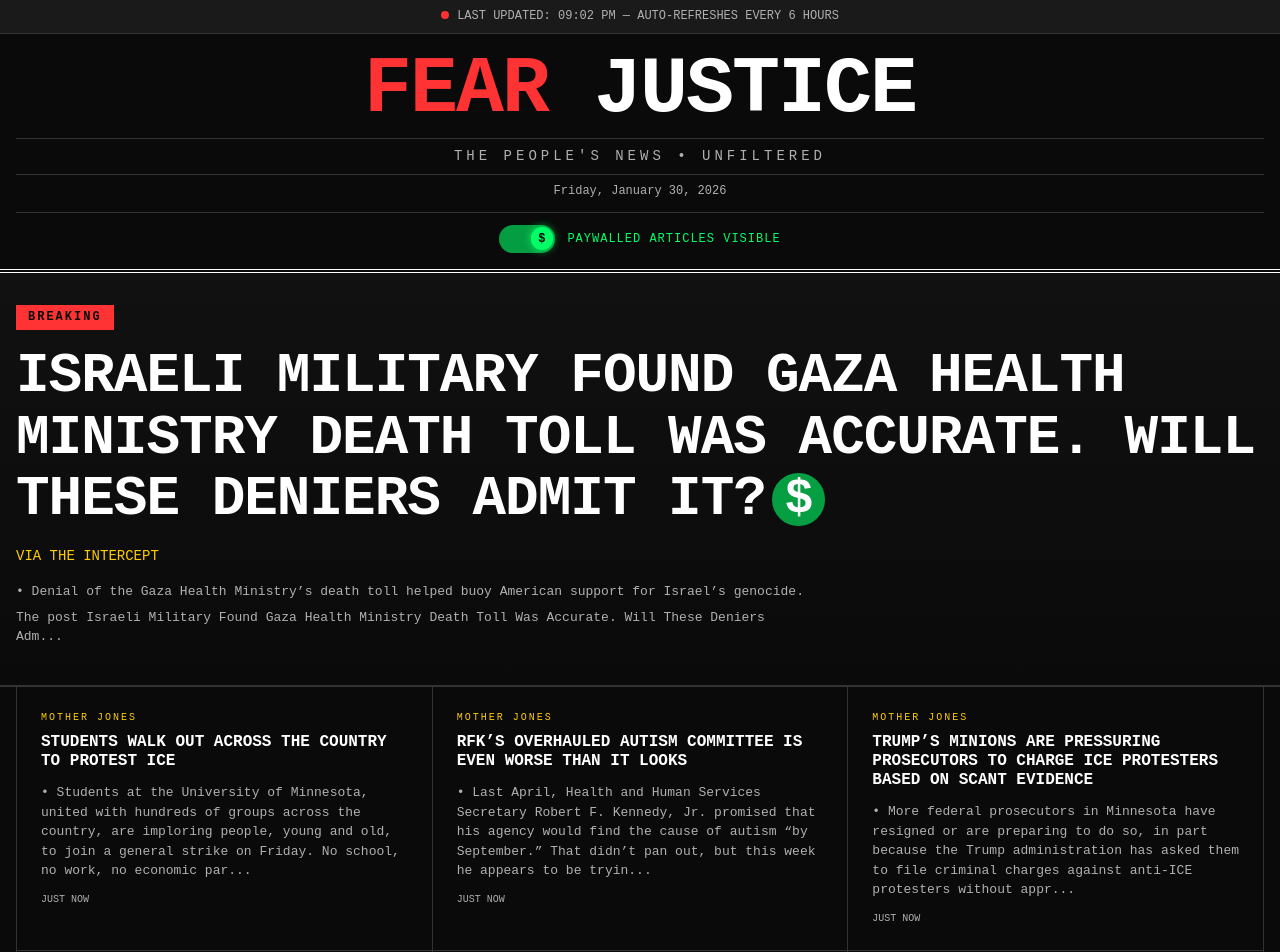
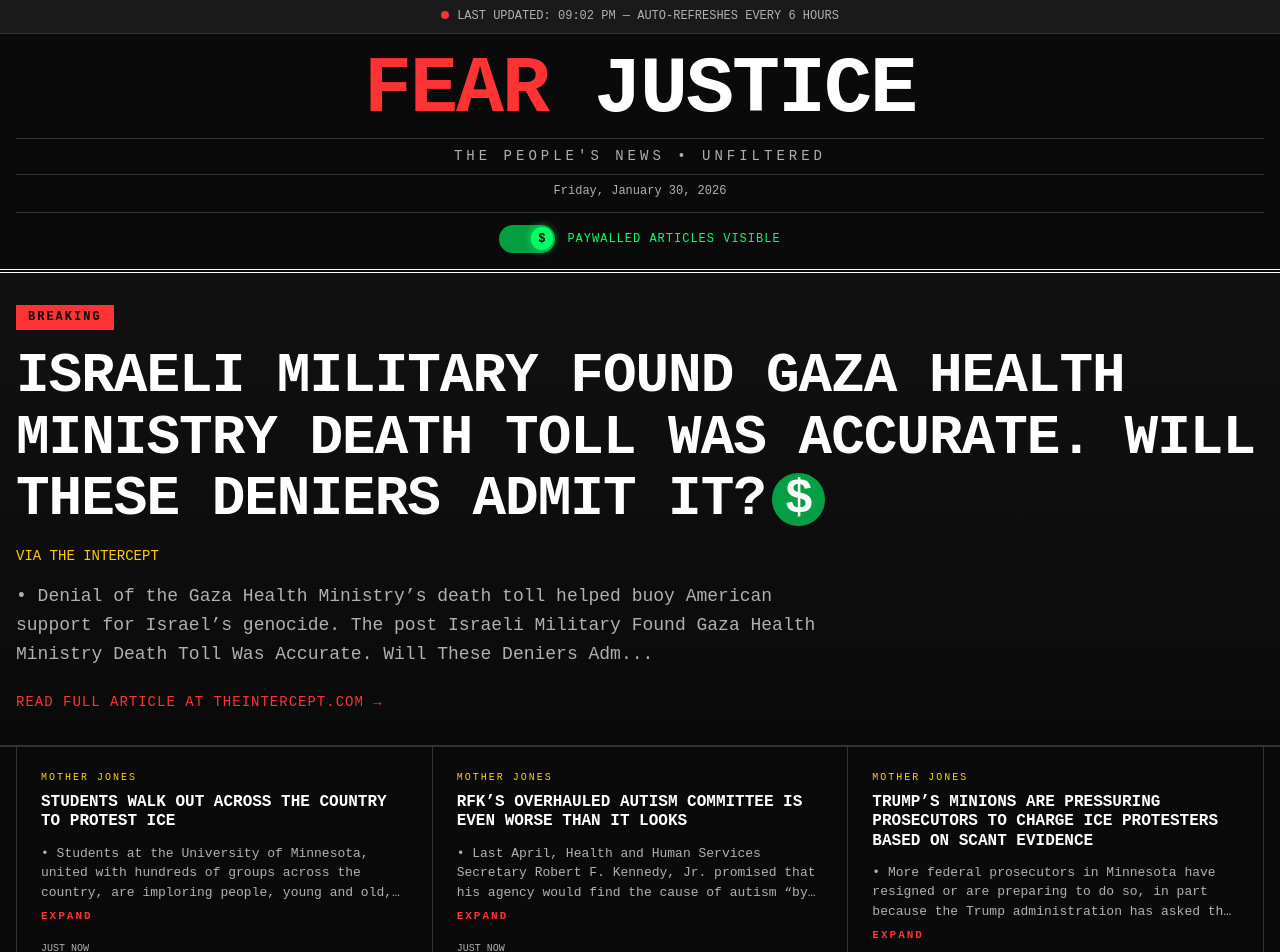
Before and after one commit to gsyamada/fearjustice, a Next.js app: page / in a window 1280 px wide. Shown: the top 952 px of the page. Built offline with nearby package versions, Linux system fonts and the light colour scheme.

Commit message:
Add expand/collapse for articles with teaser and full summary
Amp-Thread-ID: https://ampcode.com/threads/T-019c105f-a630-7556-94c7-4be0d43fb163
Co-authored-by: Amp <amp@ampcode.com>

```diff
--- a/app/globals.css
+++ b/app/globals.css
@@ -192,10 +192,20 @@ a:hover {
   line-height: 1.6;
   color: var(--text-secondary);
   max-width: 800px;
+  margin-bottom: 1rem;
 }
 
-.headline-summary p {
-  margin-bottom: 0.5rem;
+.headline-read-link {
+  display: inline-block;
+  font-size: 0.875rem;
+  color: var(--accent-red);
+  text-transform: uppercase;
+  letter-spacing: 1px;
+  margin-top: 0.5rem;
+}
+
+.headline-read-link:hover {
+  color: var(--text-primary);
 }
 
 /* News grid - newspaper style */
@@ -254,10 +264,51 @@ a:hover {
   font-size: 0.8125rem;
   color: var(--text-secondary);
   line-height: 1.5;
+  display: -webkit-box;
+  -webkit-line-clamp: 3;
+  -webkit-box-orient: vertical;
+  overflow: hidden;
 }
 
-.article-summary p {
-  margin-bottom: 0.375rem;
+.article-expanded {
+  margin-top: 0.5rem;
+}
+
+.article-full-summary {
+  font-size: 0.8125rem;
+  color: var(--text-secondary);
+  line-height: 1.6;
+  margin-bottom: 1rem;
+}
+
+.expand-btn,
+.collapse-btn {
+  background: none;
+  border: none;
+  color: var(--accent-red);
+  font-family: inherit;
+  font-size: 0.6875rem;
+  font-weight: 700;
+  letter-spacing: 2px;
+  cursor: pointer;
+  padding: 0.5rem 0;
+  text-transform: uppercase;
+}
+
+.expand-btn:hover,
+.collapse-btn:hover {
+  color: var(--text-primary);
+}
+
+.read-article-link {
+  display: block;
+  font-size: 0.75rem;
+  color: var(--accent-yellow);
+  margin-bottom: 0.5rem;
+}
+
+.read-article-link:hover {
+  color: var(--text-primary);
 }
 
 .article-time {
--- a/app/page.tsx
+++ b/app/page.tsx
@@ -8,6 +8,7 @@ interface Article {
   link: string
   source: string
   summary: string
+  fullSummary?: string
   pubDate?: string
   sensationalismScore?: number
   isPaywalled?: boolean
@@ -52,16 +53,55 @@ function timeAgo(dateStr: string) {
   return `${diffDays} days ago`
 }
 
-function SummaryBlock({ summary, isHeadline = false }: { summary: string, isHeadline?: boolean }) {
-  const lines = summary.split('\n').filter(line => line.trim())
-  const bulletLimit = isHeadline ? 3 : 2
+function getDomain(url: string): string {
+  try {
+    return new URL(url).hostname.replace('www.', '')
+  } catch {
+    return 'source'
+  }
+}
+
+function ArticleCard({ article, index }: { article: Article, index: number }) {
+  const [expanded, setExpanded] = useState(false)
 
   return (
-    <div className="article-summary">
-      {lines.slice(0, bulletLimit).map((line, i) => (
-        <p key={i}>{line}</p>
-      ))}
-    </div>
+    <article className="article-card">
+      <p className="article-source">{article.source}</p>
+      <a href={article.link} target="_blank" rel="noopener noreferrer">
+        <h3 className="article-title">
+          {article.title}
+          {article.isPaywalled && <span className="paywall-badge" title="Paywalled">$</span>}
+        </h3>
+      </a>
+
+      {!expanded ? (
+        <>
+          <p className="article-summary">{article.summary}</p>
+          <button className="expand-btn" onClick={() => setExpanded(true)}>
+            EXPAND
+          </button>
+        </>
+      ) : (
+        <div className="article-expanded">
+          <p className="article-full-summary">{article.fullSummary || article.summary}</p>
+          <a
+            href={article.link}
+            target="_blank"
+            rel="noopener noreferrer"
+            className="read-article-link"
+          >
+            Read article at {getDomain(article.link)}
+          </a>
+          <button className="collapse-btn" onClick={() => setExpanded(false)}>
+            COLLAPSE
+          </button>
+        </div>
+      )}
+
+      {article.pubDate && (
+        <p className="article-time">{timeAgo(article.pubDate)}</p>
+      )}
+    </article>
   )
 }
 
@@ -122,9 +162,15 @@ export default function Home() {
               </h2>
             </a>
             <p className="headline-source">via {displayHeadline.source}</p>
-            <div className="headline-summary">
-              <SummaryBlock summary={displayHeadline.summary} isHeadline={true} />
-            </div>
+            <p className="headline-summary">{displayHeadline.fullSummary || displayHeadline.summary}</p>
+            <a
+              href={displayHeadline.link}
+              target="_blank"
+              rel="noopener noreferrer"
+              className="headline-read-link"
+            >
+              Read full article at {getDomain(displayHeadline.link)} →
+            </a>
           </div>
         </section>
       )}
@@ -132,19 +178,7 @@ export default function Home() {
       <section className="container">
         <div className="news-grid">
           {gridArticles.map((article, index) => (
-            <article key={index} className="article-card">
-              <p className="article-source">{article.source}</p>
-              <a href={article.link} target="_blank" rel="noopener noreferrer">
-                <h3 className="article-title">
-                  {article.title}
-                  {article.isPaywalled && <span className="paywall-badge" title="Paywalled">$</span>}
-                </h3>
-              </a>
-              <SummaryBlock summary={article.summary} />
-              {article.pubDate && (
-                <p className="article-time">{timeAgo(article.pubDate)}</p>
-              )}
-            </article>
+            <ArticleCard key={index} article={article} index={index} />
           ))}
         </div>
       </section>
```
Also changed, not shown: scripts/update-news.js (+19 -7 lines).
